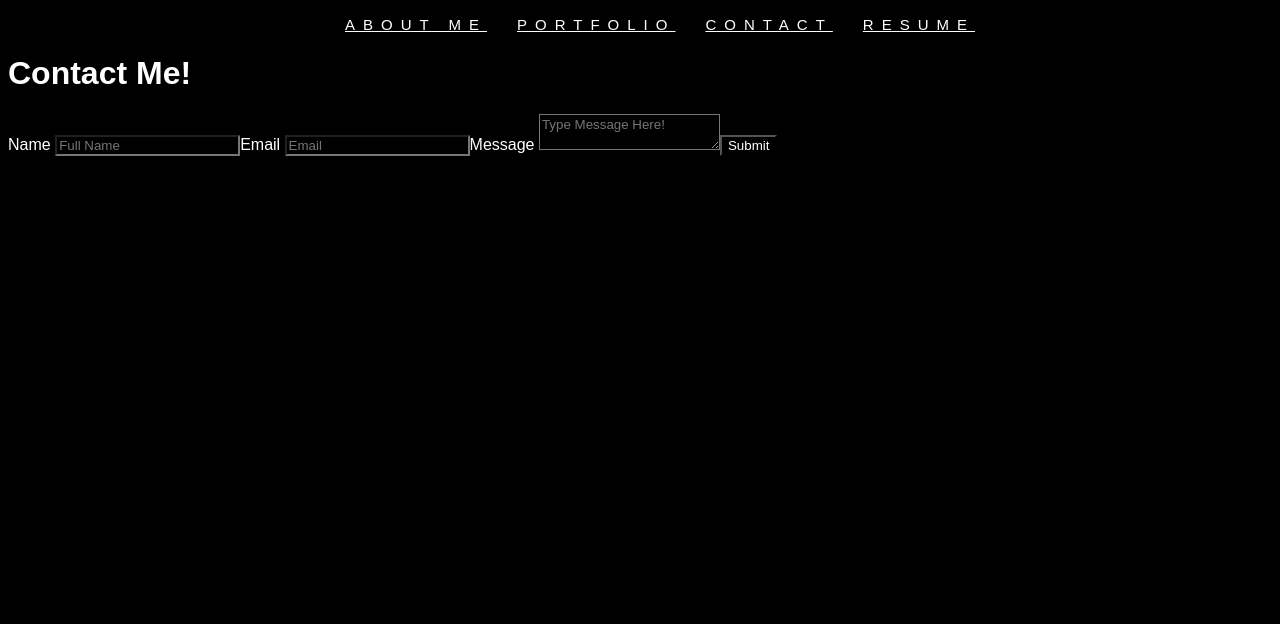
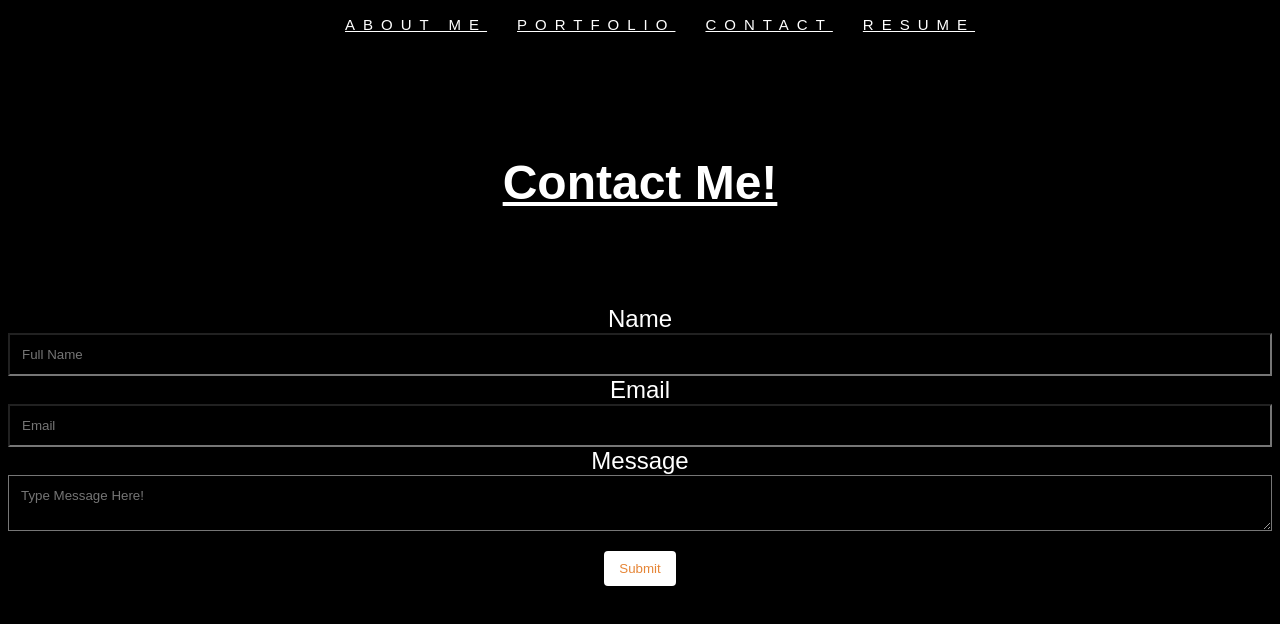
Before and after one commit to tellez215/react-portfolio, a React (Create React App) app: page / in a window 1280 px wide. Both pictures are taken after a click on the link "CONTACT". Shown: the top 624 px of the page. Built offline with nearby package versions, Linux system fonts and the light colour scheme.

Commit message:
add styling to sections for project

```diff
--- a/src/App.css
+++ b/src/App.css
@@ -26,7 +26,7 @@
 }
 
 .nav-area li a:hover {
-    color: rgb(223, 172, 33);
+    color: rgb(230, 133, 54);
 }
 
 .about-area {
@@ -46,6 +46,10 @@
     font-size: 30px
 }
 
+.projectsName{
+    font-size: xx-large;
+}
+
 .projects-area {
     padding: 50px;
     text-align: center;
@@ -56,7 +60,7 @@
 }
 
 .projects-area h2 {
-    color: red;
+    color: rgb(230, 133, 54);
 }
 
 .buttons {
@@ -64,3 +68,48 @@
     align-items: center;
     margin-top: 5px;
 }
+
+.contacth1{
+    justify-content: center;
+    align-items: center;
+    display: flex;
+    margin-top: 7%;
+    font-size: x-large;
+    text-decoration: underline;
+}
+
+.form-cont{
+    justify-content: center;
+    align-items: center;
+    display: flex;
+    flex-direction: column;
+    margin-top: 5%;
+}
+
+.submitbtn{
+    color: rgb(230, 133, 54);
+    background-color: rgb(255, 255, 255);
+    padding: 10px 15px;
+    border: none;
+    border-radius: 4px;
+    cursor: pointer;
+    margin-top: 20px;
+}
+
+input[type=text],textarea {
+    width: 100%;
+    padding: 12px;
+    box-sizing: border-box;
+    resize: vertical;
+}
+
+label {
+    font-size: x-large;
+}
+
+.socials{
+    display: flex;
+    justify-content: center;
+    align-items: center;
+    margin-top: 8%;
+}
--- a/src/App.js
+++ b/src/App.js
@@ -1,8 +1,5 @@
 import React from 'react';
 import Header from './components/Header';
-// import Navigation from './components/Navigation';
-// import Project from './components/Project';
-// import Footer from './components/Footer';
 import './App.css'
 
 
```
